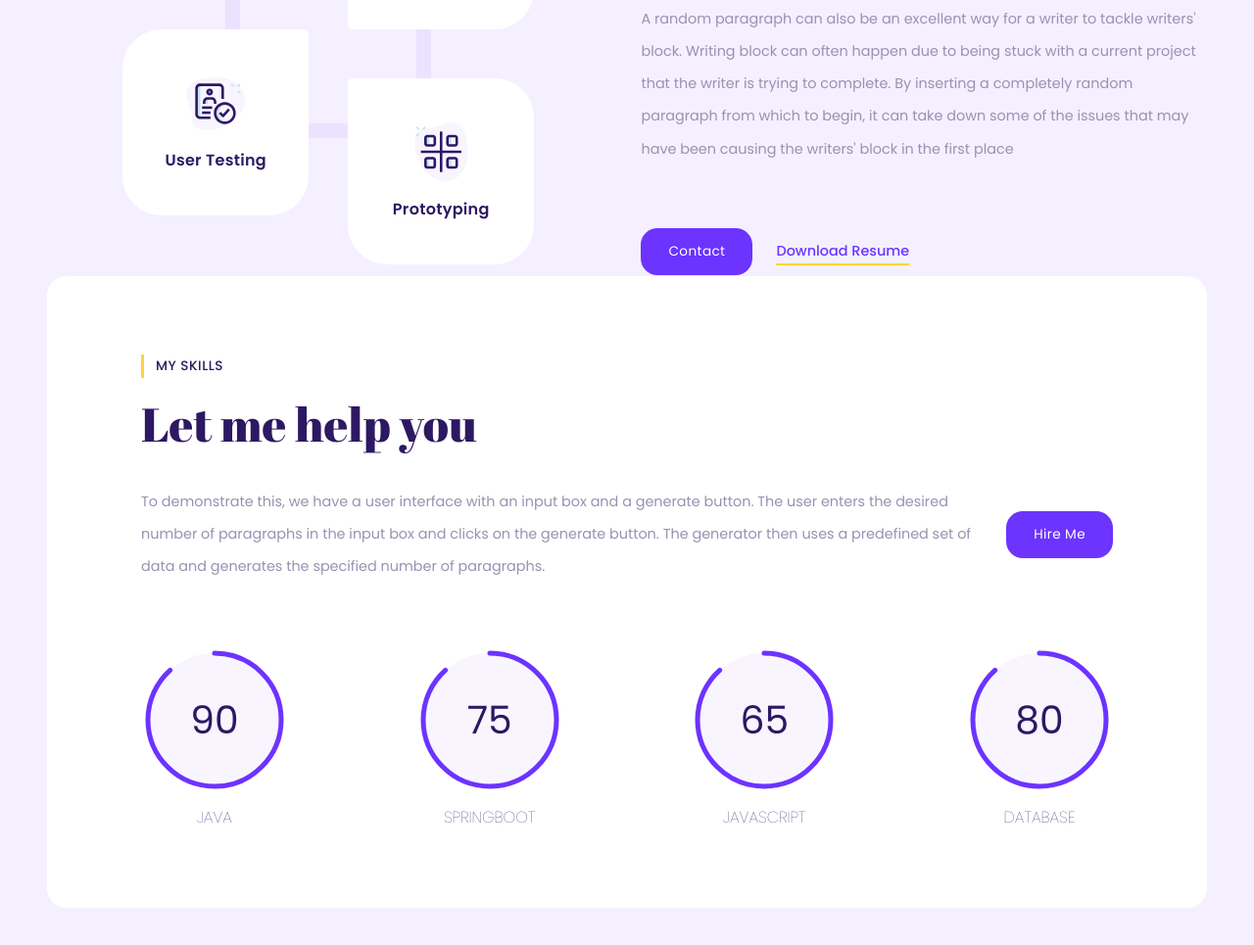
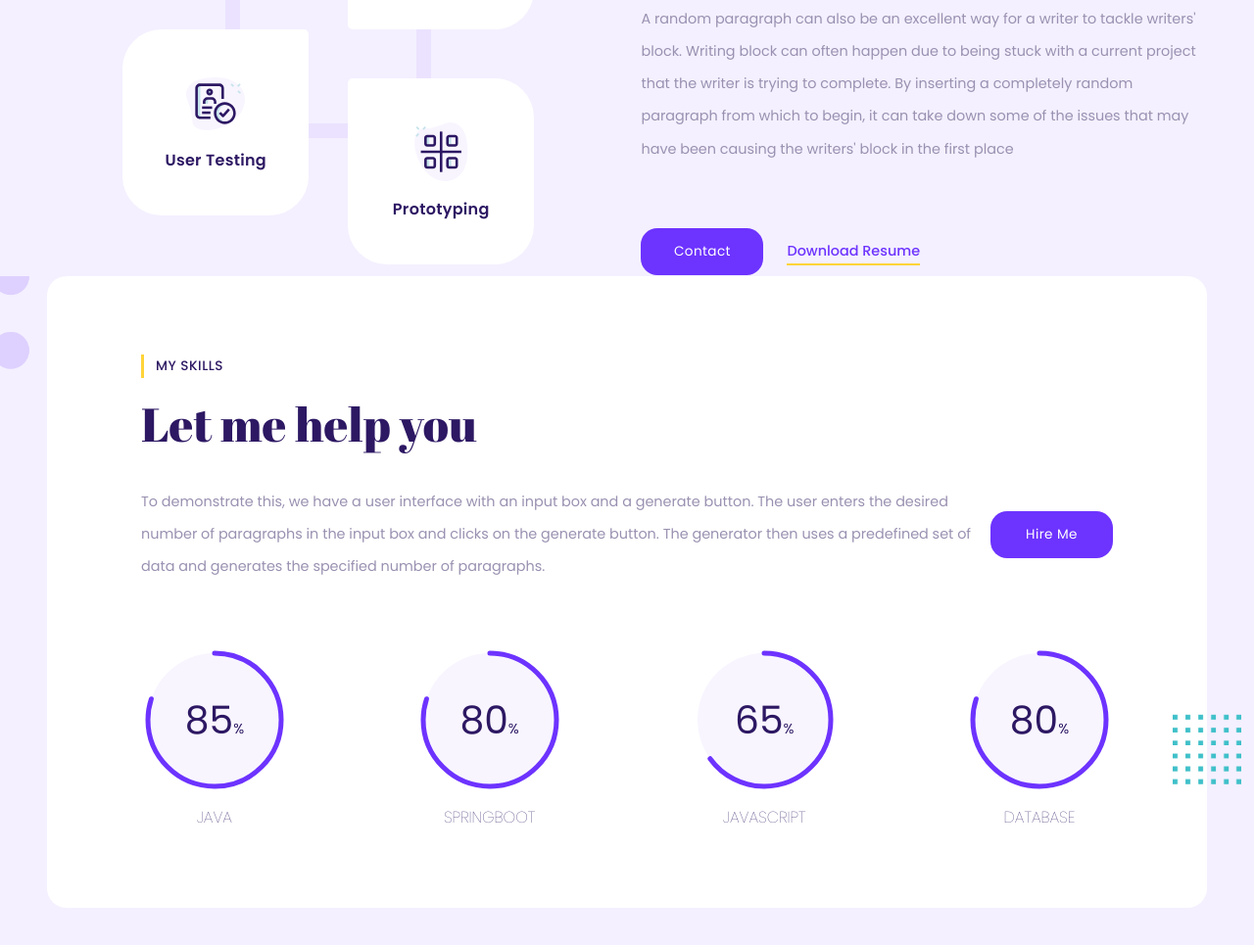
Before and after one commit to suk-7/Portfolio, a plain HTML site: page js/index.html in a window 1280 px wide. Shown: the part 869-1834 px from the top of the page at 98% size. Drawn offline with nearby package versions, Linux system fonts and the light colour scheme.

Commit message:
Fixing skills box

```diff
--- a/css/style.css
+++ b/css/style.css
@@ -112,6 +112,8 @@ ul{
     color: #fff;
     font-size: .85rem;
     letter-spacing: .4px;
+    min-width: 125px;
+    text-align: center;
     text-transform: capitalize;
     transition: 0.3s;
 }
@@ -458,6 +460,7 @@ header .scrolled.logo{
     padding: 5rem 6rem;
     border-radius: 20px;
     width: 100%;
+    position: relative;
 }
 .box-desc{
     display: grid;
@@ -495,10 +498,14 @@ header .scrolled.logo{
     stroke-width: 5px;
     stroke: var(--main-color-1);
     stroke-dasharray: 427;
-    stroke-dashoffset: 50;
+    stroke-dashoffset: 427;
     stroke-linecap: round;
 }
-
+@keyframes progress {
+    to{
+        stroke-dashoffset:var(--target);
+    }
+}
 .counter{
     position:absolute;
     top:50%;
@@ -518,3 +525,18 @@ header .scrolled.logo{
     font-weight: 40;
     font-size: 1rem ;
 }
+
+.skills .dots{
+    position: absolute;
+    left:0;
+    top:0;
+    transform: translate(-50%,-50%);
+    z-index: -1;
+    }
+
+.skills .square{
+    position: absolute;
+    left:100%;
+    top:75%;
+    transform: translate(-50%,-50%);
+    }
--- a/js/app.js
+++ b/js/app.js
@@ -5,7 +5,8 @@ const sk_counters=document.querySelectorAll(".counter span");
 const progress_bars=document.querySelectorAll(".skills svg circle");
 
 window.addEventListener("scroll", () =>{
-    skillsCounter();
+    if(!skillsPlayed)
+        skillsCounter();
 })
 /*--------------Sticky Navbar------------*/
 
@@ -30,14 +31,42 @@ sr.reveal(".showcase-image",{origin: "top",delay:400});
 function hasReached(el){
     let topPosition=el.getBoundingClientRect().top;
 
-    if(window.innerHeight >= topPosition + el.offsetHeight){
+    if(window.innerHeight >= topPosition + el.offsetHeight)
         return true;
-    }
-    else
+
         return false;
 }
+
+function updateCount(num, maxNum){
+    let currentNum=+num.innerText;
+
+    if(currentNum<maxNum){
+        num.innerText=currentNum+1;
+        setTimeout(()=>{
+            updateCount(num, maxNum);
+        },12);
+    }
+}
+
+let skillsPlayed=false;
+
 function skillsCounter(){
     if(!hasReached(first_skill))
         return;
-    progress_bars.forEach((p) => (p.computedStyleMap.animation = "progress 2s ease-in-out forwards"));
+    skillsPlayed=true;
+    sk_counters.forEach((counter,i)=>{
+        let target=counter.dataset.target;
+        let strokeValue=427-427 * (target/100);
+
+        progress_bars[i].style.setProperty("--target",strokeValue);
+
+
+         setTimeout(() =>{
+         updateCount(counter,target);
+        },400);
+});
+
+    progress_bars.forEach(
+        (p) => (p.style.animation = "progress 2s ease-in-out forwards")
+    );
 }
--- a/js/index.html
+++ b/js/index.html
@@ -387,14 +387,15 @@
         <section class="skills section">
             <div class="container">
                 <div class="skills-box">
-                    <div class="box-heading"></div>
-                    <h3 class="sub-heading">My skills</h3>
-                    <h1 class="heading">Let me help you</h1>
-                    <div class="box-desc">
+                    <div class="box-heading">
+                      <h3 class="sub-heading">My skills</h3>
+                      <h1 class="heading">Let me help you</h1>
+                      <div class="box-desc">
                         <p class="text">
                             To demonstrate this, we have a user interface with an input box and a generate button. The user enters the desired number of paragraphs in the input box and clicks on the generate button. The generator then uses a predefined set of data and generates the specified number of paragraphs.
                         </p>
                         <a href="#" class="btn"> Hire me</a>
+                      </div>
                     </div>
                     <div class="skills-wrap">
                     <div class="skills">
@@ -403,7 +404,7 @@
                                 <circle cx="75" cy="75" r="68" />
                             </svg>
                             <h2 class="counter">
-                                <span>90</span>
+                                <span data-target="80">85</span>%
                             </h2>
                         </div>
                         <div class="sk-title">JAVA</div>
@@ -414,7 +415,7 @@
                                 <circle cx="75" cy="75" r="68" />
                             </svg>
                             <h2 class="counter">
-                                <span>75</span>
+                                <span data-target="80">80</span>%
                             </h2>
                         </div>
                         <div class="sk-title">SPRINGBOOT</div>
@@ -425,7 +426,7 @@
                                 <circle cx="75" cy="75" r="68" />
                             </svg>
                             <h2 class="counter">
-                                <span>65</span>
+                                <span data-target="65">65</span>%
                             </h2>
                         </div>
                         <div class="sk-title">JAVASCRIPT</div>
@@ -436,12 +437,14 @@
                                 <circle cx="75" cy="75" r="68" />
                             </svg>
                             <h2 class="counter">
-                                <span>80</span>
+                                <span data-target="80">80</span>%
                             </h2>
                         </div>
                         <div class="sk-title">DATABASE</div>
                     </div>
-                </div>
+                    </div>
+                  <img src="../assets/dots.png" alt="" class="shape dots">
+                  <img src="../assets/square1.png" alt="" class="shape square">
                 </div>
             </div>
         </section>
```
